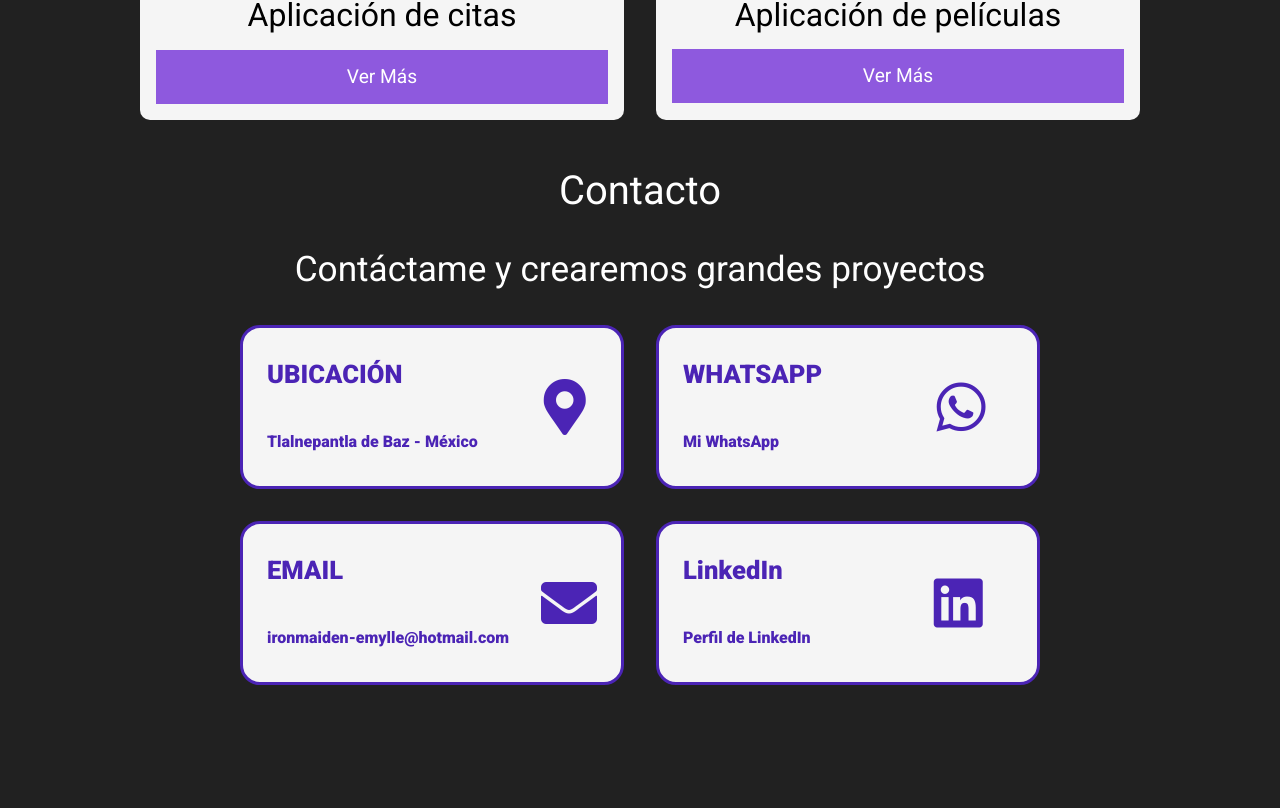
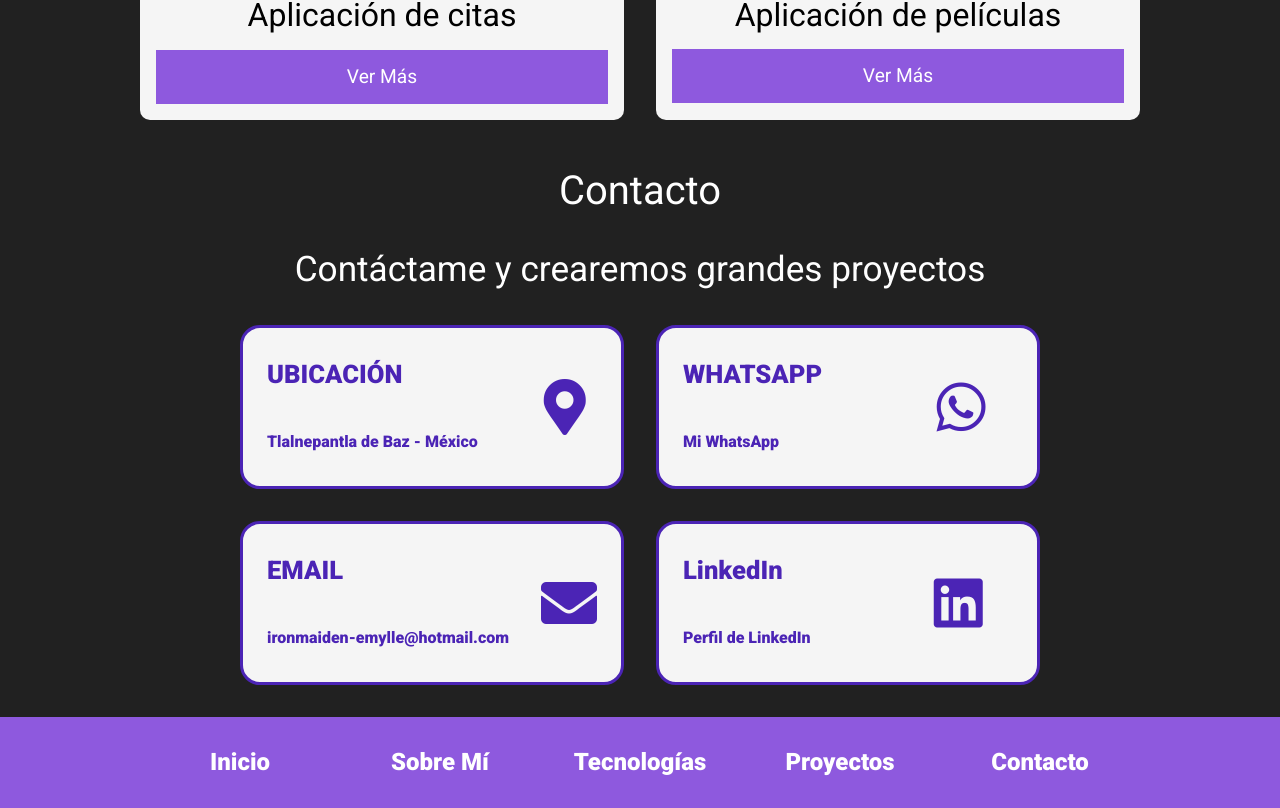
Before and after one commit to FTH-EGC/Portafolio, a React (Create React App) app: page / in a window 1280 px wide. Shown: the part 3359-4167 px from the top of the page. Before the commit the page ends 4076 px from the top, so only its background shows below. Built offline with nearby package versions, Linux system fonts and the light colour scheme.

Commit message:
Agregando estilos al footer

```diff
--- a/src/App.js
+++ b/src/App.js
@@ -4,6 +4,7 @@ import SobreMi from './components/SobreMi';
 import Tecnologias from './components/Tecnologias';
 import Proyectos from './components/Proyectos';
 import Contacto from './components/Contacto';
+import Footer from './components/Footer';
 
 function App() {
 
@@ -17,6 +18,8 @@ function App() {
     <Tecnologias />
     <Proyectos />
     <Contacto />
+    <Footer />
+
     </Fragment>
   );
 }
--- a/src/components/Contacto.js
+++ b/src/components/Contacto.js
@@ -25,9 +25,9 @@ const DivCardCon = styled.div`
     grid-template-columns: repeat(2, auto);
     column-gap: 2rem;
     align-items: center;
-
+    transition: all .5s ease-in-out;
     &:hover{
-        transform: scale(1.1, 1.05);
+        transform: scale(1.1, 1.1);
     }
 
 `;
--- a/src/components/Footer.js
+++ b/src/components/Footer.js
@@ -2,15 +2,71 @@ import React from 'react';
 import styled from '@emotion/styled';
 
 
+const Nav = styled.nav`
+    display: flex;
+    flex-direction: column;
+    text-align: center;
+    a{
+        flex: 1;
+        color: #ffffff;
+        text-decoration: none;
+        font-weight: bold;
+        font-size: 1.5rem;
+        margin: 1rem;
+        transition: all .2s ease-in-out;
+        &:hover{
+            color: #4b24b5;
+            cursor: pointer;
+        }
+    }
+
+    @media (min-width: 768px){
+        flex-direction: row;
+
+        a{
+            margin: 0;
+        }
+    }
+`;
+
+const Footer = () => {
+    const scrollElementoHero= e => {
+        e.preventDefault();
+        const seccionSobre = document.querySelector('.css-1lo1cxt');
+        seccionSobre.scrollIntoView({behavior: 'smooth'});
+    }
 
 
-const Footer = () => {
+    const scrollElemento= e => {
+        e.preventDefault();
+        const seccionSobre = document.querySelector('.seccion-personal');
+        seccionSobre.scrollIntoView({behavior: 'smooth'});
+    }
+
+    const scrollElementoTec= e => {
+        e.preventDefault();
+        const seccionTec = document.querySelector('.seccion-tecnologias');
+        seccionTec.scrollIntoView({behavior: 'smooth'});
+    }
+    const scrollElementoPro= e => {
+        e.preventDefault();
+        const seccionTec = document.querySelector('.seccion-proyectos');
+        seccionTec.scrollIntoView({behavior: 'smooth'});
+    }
+    const scrollElementoCon= e => {
+        e.preventDefault();
+        const seccionTec = document.querySelector('.seccion-contacto');
+        seccionTec.scrollIntoView({behavior: 'smooth'});
+    }
+
+
     return (
 
         <div className="footer">
             <div className="contenedor">
                      <Nav>
-                        <a href="!#" onClick={ scrollElemento}>Sobre Mí</a>
+                        <a href="!#" onClick={scrollElementoHero}>Inicio</a>
+                        <a href="!#" onClick={scrollElemento}>Sobre Mí</a>
                         <a href="!#" onClick={scrollElementoTec}>Tecnologías</a>
                         <a href="!#" onClick={scrollElementoPro}>Proyectos</a>
                         <a href="!#" onClick={scrollElementoCon}>Contacto</a>
--- a/src/index.css
+++ b/src/index.css
@@ -88,3 +88,8 @@ h2{
   font-weight: 400;
   text-align: center;
 }
+
+.footer{
+  background-color: #8E59DE;
+  padding: 2rem;
+}
```
Also changed, not shown: 1 other file (tests, documents, lock files or other folders).
